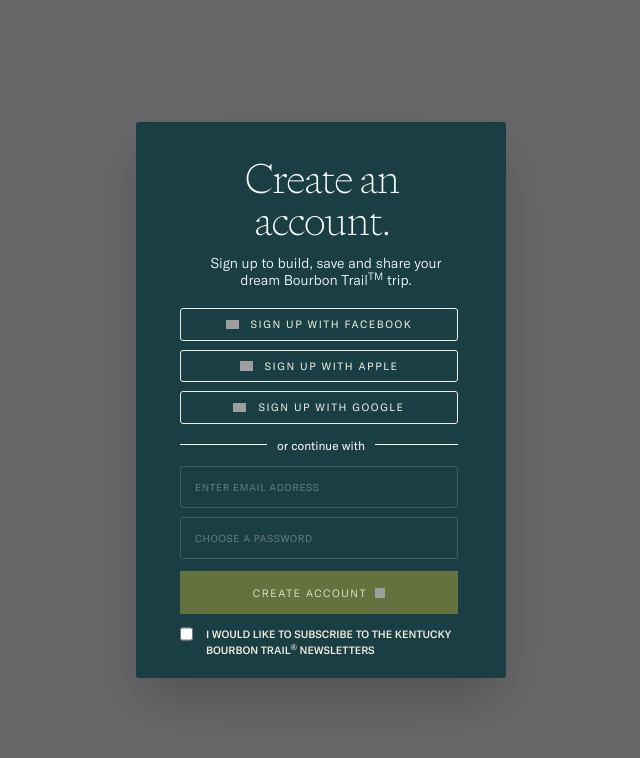
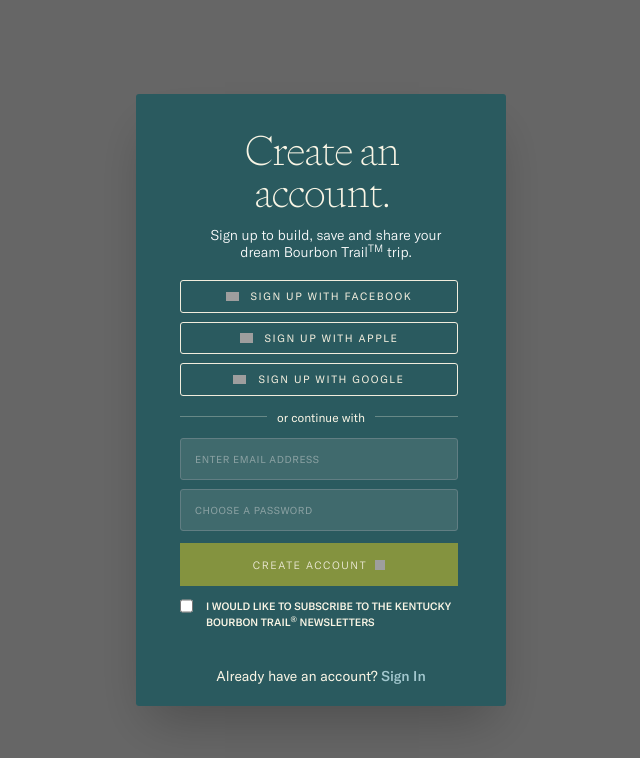
Before and after one commit to Dheenul-wrg/kbt-dev-testing, a Next.js app: page /auth/register in a window 1280 px wide. Shown: the top 758 px of the page, without its empty margins (319-959 px from the left). Built offline with nearby package versions, Linux system fonts and the light colour scheme; grey boxes are pictures that could not be loaded; what @apollo/client-integration-nextjs would draw is missing.

Commit message:
fix: pr comments resolving

```diff
--- a/src/app/globals.css
+++ b/src/app/globals.css
@@ -3,21 +3,21 @@
 @custom-variant dark (&:is(.dark *));
 
 @theme inline {
+  /* Light Mode Colors */
   --color-kbt-deep-green: #193e44;
   --color-kbt-button-border: #82a7ae;
   --color-kbt-hint-text: #b4b7b7;
   --color-kbt-textfield-border: #415e63;
   --color-kbt-register-button: #64723f;
   --color-kbt-normal-text: #f1eddd;
-  --color-background: var(--background);
-  --color-foreground: var(--foreground);
-  --font-sans: var(--font-geist-sans);
-  --font-mono: var(--font-geist-mono);
+  --color-background: #ffffff;
+  --color-foreground: #000000;
 
   /* KBT Brand Colors */
-  --color-kbt-deep-green: #193e44;
   --color-kbt-brand: #0c3e42;
   --color-kbt-dark-green: #64723f;
+  --color-brand-secondary: #f1eddd;
+  --color-button-green: #82a7ae;
 
   /* KBT Font Sizes */
   --font-size-xs: 9px;
@@ -27,6 +27,40 @@
   --font-size-xl: 28px;
   --font-size-2xl: 33px;
   --font-size-3xl: 49px;
+}
+
+/* Dark Mode Colors */
+@media (prefers-color-scheme: dark) {
+  @theme {
+    --color-background: #0a0a0a;
+    --color-foreground: #ededed;
+    --color-kbt-deep-green: #2a5a5f;
+    --color-kbt-button-border: #a2c7ce;
+    --color-kbt-hint-text: #d4d7d7;
+    --color-kbt-textfield-border: #617e83;
+    --color-kbt-register-button: #84933f;
+    --color-kbt-normal-text: #f9f5e5;
+    --color-kbt-brand: #1c5e62;
+    --color-kbt-dark-green: #84933f;
+    --color-brand-secondary: #f9f5e5;
+    --color-button-green: #a2c7ce;
+  }
+}
+
+/* Class-based Dark Mode (for manual toggle) */
+.dark {
+  --color-background: #0a0a0a;
+  --color-foreground: #ededed;
+  --color-kbt-deep-green: #2a5a5f;
+  --color-kbt-button-border: #a2c7ce;
+  --color-kbt-hint-text: #d4d7d7;
+  --color-kbt-textfield-border: #617e83;
+  --color-kbt-register-button: #84933f;
+  --color-kbt-normal-text: #f9f5e5;
+  --color-kbt-brand: #1c5e62;
+  --color-kbt-dark-green: #84933f;
+  --color-brand-secondary: #f9f5e5;
+  --color-button-green: #a2c7ce;
 }
 
 body {
--- a/src/app/layout.tsx
+++ b/src/app/layout.tsx
@@ -2,18 +2,7 @@
 import type { Metadata } from 'next';
 import { NextIntlClientProvider } from 'next-intl';
 import { getLocale } from 'next-intl/server';
-import { Geist, Geist_Mono } from 'next/font/google';
 import './globals.css';
-
-const geistSans = Geist({
-  variable: '--font-geist-sans',
-  subsets: ['latin'],
-});
-
-const geistMono = Geist_Mono({
-  variable: '--font-geist-mono',
-  subsets: ['latin'],
-});
 
 export const metadata: Metadata = {
   title: 'KBT Trip Builder',
@@ -30,7 +19,7 @@
 
   return (
     <html lang={locale}>
-      <body className={'font-gt-america'}>
+      <body className="font-gt-america antialiased">
         <NextIntlClientProvider>
           <ApolloWrapper>
             <AuthSessionProvider>{children}</AuthSessionProvider>
--- a/src/components/auth/kbt-newsletter.tsx
+++ b/src/components/auth/kbt-newsletter.tsx
@@ -1,22 +1,36 @@
 'use client';
 
-import { useState } from 'react';
+interface KBTNewsletterProps {
+  checked: boolean;
+  onChange: (checked: boolean) => void;
+  id?: string;
+}
 
-export function KBTNewsletter() {
-  const [selected, setSelected] = useState(false);
+export function KBTNewsletter({
+  checked,
+  onChange,
+  id = 'newsletter',
+}: KBTNewsletterProps) {
+  const handleChange = (e: React.ChangeEvent<HTMLInputElement>) => {
+    onChange(e.target.checked);
+  };
+
   return (
     <div className="flex items-start space-x-[13px]">
       <input
         type="checkbox"
-        id="newsletter"
-        checked={selected}
-        onChange={() => setSelected(!selected)}
+        id={id}
+        checked={checked}
+        onChange={handleChange}
         className="w-4 h-4 border border-white bg-transparent checked:bg-white checked:text-white rounded-sm cursor-pointer"
       />
-      <p className="text-[10.5px] text-kbt-normal-text font-medium">
+      <label
+        htmlFor={id}
+        className="text-[10.5px] text-kbt-normal-text font-medium cursor-pointer"
+      >
         I WOULD LIKE TO SUBSCRIBE TO THE KENTUCKY BOURBON TRAIL<sup>®</sup>{' '}
         NEWSLETTERS
-      </p>
+      </label>
     </div>
   );
 }
--- a/src/components/auth/login-modal.tsx
+++ b/src/components/auth/login-modal.tsx
@@ -59,38 +59,14 @@
     }
   };
 
-  const handleGoogleSignIn = async () => {
+  const handleSocialSignIn = async (provider: string) => {
     setIsLoading(true);
     setError('');
 
     try {
-      await signIn('google', { callbackUrl: '/' });
+      await signIn(provider, { callbackUrl: '/' });
     } catch (error) {
-      setError('An error occurred during Google sign in');
-      setIsLoading(false);
-    }
-  };
-
-  const handleFacebookSignIn = async () => {
-    setIsLoading(true);
-    setError('');
-
-    try {
-      await signIn('facebook', { callbackUrl: '/' });
-    } catch (error) {
-      setError('An error occurred during Facebook sign in');
-      setIsLoading(false);
-    }
-  };
-
-  const handleAppleSignIn = async () => {
-    setIsLoading(true);
-    setError('');
-
-    try {
-      await signIn('apple', { callbackUrl: '/' });
-    } catch (error) {
-      setError('An error occurred during Apple sign in');
+      setError(`An error occurred during ${provider} sign in`);
       setIsLoading(false);
     }
   };
@@ -148,19 +124,19 @@
               <SocialSignButton
                 icon="/icons/Facebook.svg"
                 label="SIGN IN WITH FACEBOOK"
-                onClick={handleFacebookSignIn}
+                onClick={() => handleSocialSignIn('facebook')}
                 className="w-full flex items-center justify-center gap-3 py-[10px] bg-transparent border text-[#F1EDDD] rounded-[3px] uppercase leading-[100%] tracking-[0.15em] max-h-[35px] font-gt-america text-[10.5px]"
               />
               <SocialSignButton
                 icon="/icons/Vector.svg"
                 label="SIGN IN WITH APPLE"
-                onClick={handleAppleSignIn}
+                onClick={() => handleSocialSignIn('apple')}
                 className="w-full h-fit flex items-center justify-center gap-3 px-4 py-[10px] bg-transparent border text-[#F1EDDD] rounded-[3px] uppercase leading-[100%] tracking-[0.15em] max-h-[35px] font-gt-america text-[10.5px]"
               />
               <SocialSignButton
                 icon="/icons/google-white-icon 1.svg"
                 label="SIGN IN WITH GOOGLE"
-                onClick={handleGoogleSignIn}
+                onClick={() => handleSocialSignIn('google')}
                 className="w-full flex items-center justify-center gap-3 px-4 py-[10px] bg-transparent border text-[#F1EDDD] rounded-[3px] uppercase leading-[100%] tracking-[0.15em] max-h-[35px] font-gt-america text-[10.5px]"
               />
             </div>
--- a/src/components/auth/register.tsx
+++ b/src/components/auth/register.tsx
@@ -1,6 +1,6 @@
 'use client';
 
-import { useState } from 'react';
+import { useState, useEffect } from 'react';
 import { signIn } from 'next-auth/react';
 import { useRouter } from 'next/navigation';
 
@@ -9,11 +9,22 @@
 import { KBTNewsletter } from './kbt-newsletter';
 import { SocialSignButton } from './social-sign-in-button';
 
-export function RegistrationPopup() {
+interface RegistrationPopupProps {
+  isOpen?: boolean;
+  onClose?: () => void;
+  onSwitchToLogin?: () => void;
+}
+
+export function RegistrationPopup({
+  isOpen = true,
+  onClose,
+  onSwitchToLogin,
+}: RegistrationPopupProps) {
   const router = useRouter();
   const [formData, setFormData] = useState({
     email: '',
     password: '',
+    newsletter: false,
   });
   const [isLoading, setIsLoading] = useState(false);
   const [error, setError] = useState('');
@@ -28,6 +39,13 @@
     if (error) setError('');
   };
 
+  const handleNewsletterChange = (checked: boolean) => {
+    setFormData(prev => ({
+      ...prev,
+      newsletter: checked,
+    }));
+  };
+
   const handleSubmit = async (e: React.FormEvent) => {
     e.preventDefault();
     setIsLoading(true);
@@ -40,10 +58,9 @@
         method: 'POST',
         headers: { 'Content-Type': 'application/json' },
         body: JSON.stringify({
-          firstName: 'User', // Default first name
-          lastName: 'User', // Default last name
           email: formData.email,
           password: formData.password,
+          newsletter: formData.newsletter,
         }),
       });
 
@@ -62,16 +79,7 @@
         password: formData.password,
         redirect: false,
       });
-
-      if (signInResult?.error) {
-        setError(
-          'Registration successful but login failed. Please try logging in.'
-        );
-      } else {
-        // Redirect to home page
-        router.push('/');
-        router.refresh();
-      }
+      router.push('/');
     } catch (error) {
       setError('An error occurred during registration');
     } finally {
@@ -184,8 +192,21 @@
                 />
               )}
             </button>
-            <KBTNewsletter />
+            <KBTNewsletter
+              checked={formData.newsletter}
+              onChange={handleNewsletterChange}
+            />
           </form>
+
+          <div className="text-center mt-6 text-sm text-brand-secondary px-11">
+            <span>Already have an account? </span>
+            <button
+              onClick={onSwitchToLogin}
+              className="text-button-green font-medium hover:text-[#5a6a38] transition-colors hover:cursor-pointer"
+            >
+              Sign In
+            </button>
+          </div>
         </div>
       </div>
     </div>
--- a/src/components/auth/social-sign-in-button.tsx
+++ b/src/components/auth/social-sign-in-button.tsx
@@ -15,6 +15,7 @@
   return (
     <button
       onClick={onClick}
+      type="button"
       className={
         className ||
         'w-full h-[35px] mb-[9px] bg-transparent border rounded-[3px] border-kbt-button-border text-white text-[10px] font-gt-america-medium flex items-center tracking-widest'
```
